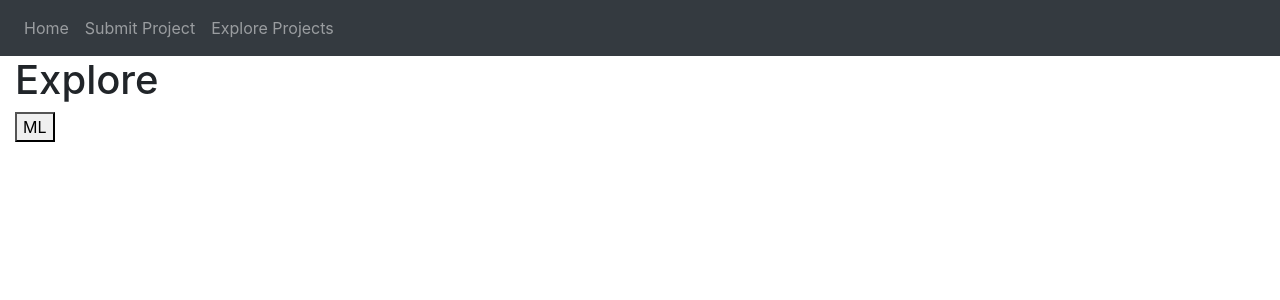
After one commit to MA0610/DatabaseProjectWebsite, a Flask app: template Databases Project Website/templates/explore.html in a window 1280 px wide. The commit adds this page. Shown: the top 300 px of the page. Run offline with Flask 3, Linux system fonts and the light colour scheme; the template is opened without the code that fills it, so the values that code supplies are empty; some libraries are stand-ins or nearby versions.

Commit message:
Added explore to navbar and created explore page html file (url not working)

```diff
--- a/Databases Project Website/templates/base.html
+++ b/Databases Project Website/templates/base.html
@@ -34,6 +34,7 @@
         <div class="navbar-nav">
           <a class="nav-item nav-link" id="home" href="/">Home</a>
           <a class="nav-item nav-link" id="submission" href="/submitProject">Submit Project</a>
+          <a class="nav-item nav-link" id="explore" href="/exploreProjects">Explore Projects</a>
         </div>
       </div>
     </nav>
--- /dev/null
+++ b/Databases Project Website/templates/explore.html
@@ -0,0 +1,39 @@
+{% extends "base.html" %}
+{% block title %}Explore Projects{% endblock %}
+
+{% block content %}
+<head>
+    <meta charset="UTF-8">
+    <meta name="viewport" content="width=device-width, initial-scale=1.0">
+    <title>Explore</title>
+    <style>
+
+    </style>
+</head>
+
+<body>
+    <h1>Explore</h1>
+
+
+
+    <button type="button" id="MLButton">ML</button>
+
+
+
+
+
+    <div class="main-container">
+
+    </div>
+
+
+    <script>
+
+
+
+
+
+
+    </script>
+</body>
+{% endblock %}
```
